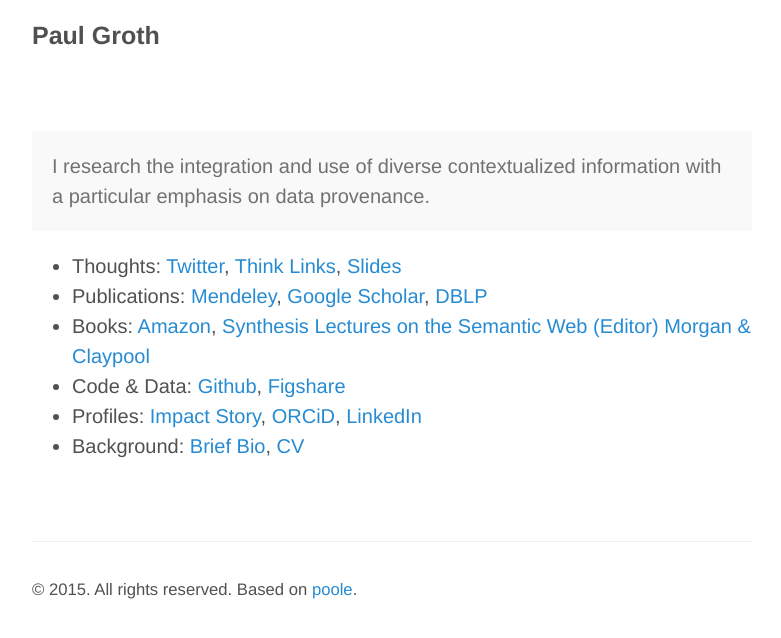
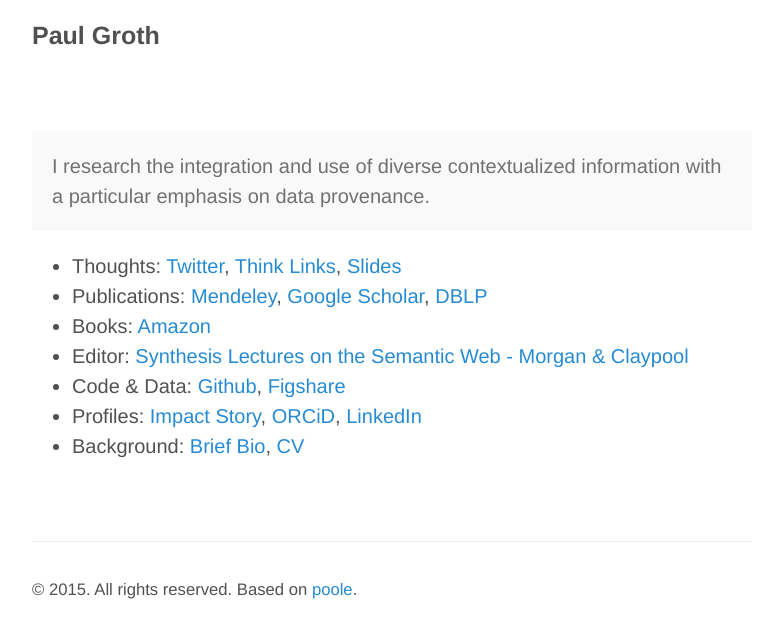
Before and after one commit to pgroth/pgroth.github.com, a Jekyll site: the page built from index.md, in a window 1280 px wide. Shown: the top 638 px of the page, without its empty margins (248-1029 px from the left). Built offline with Jekyll 4.4.1, drawn with Linux system fonts in a browser that asks for light colours.

```diff
--- a/index.md
+++ b/index.md
@@ -8,7 +8,8 @@ I research the integration and use of diverse contextualized information with a
 
 * Thoughts: [Twitter](https://twitter.com/pgroth), [Think Links](http://thinklinks.wordpress.com), [Slides](http://www.slideshare.net/pgroth)
 * Publications: [Mendeley](http://www.mendeley.com/profiles/paul-groth/), [Google Scholar](http://scholar.google.com/citations?user=0tHSHCIAAAAJ&hl=en), [DBLP](http://www.informatik.uni-trier.de/~ley/pers/hd/g/Groth:Paul_T=.html)
-* Books: [Amazon](http://amazon.com/author/pgroth), [Synthesis Lectures on the Semantic Web (Editor) Morgan & Claypool](http://www.morganclaypool.com/toc/wbe.1/1/1)
+* Books: [Amazon](http://amazon.com/author/pgroth)
+* Editor: [Synthesis Lectures on the Semantic Web - Morgan & Claypool](http://www.morganclaypool.com/toc/wbe.1/1/1)
 * Code & Data: [Github](https://github.com/pgroth), [Figshare](http://figshare.com/authors/Paul_Groth/99315)
 * Profiles: [Impact Story](https://impactstory.org/PaulGroth), [ORCiD](http://orcid.org/0000-0003-0183-6910), [LinkedIn](https://www.linkedin.com/in/pgroth)
 * Background: [Brief Bio](bio), [CV](cv.pdf)
```
